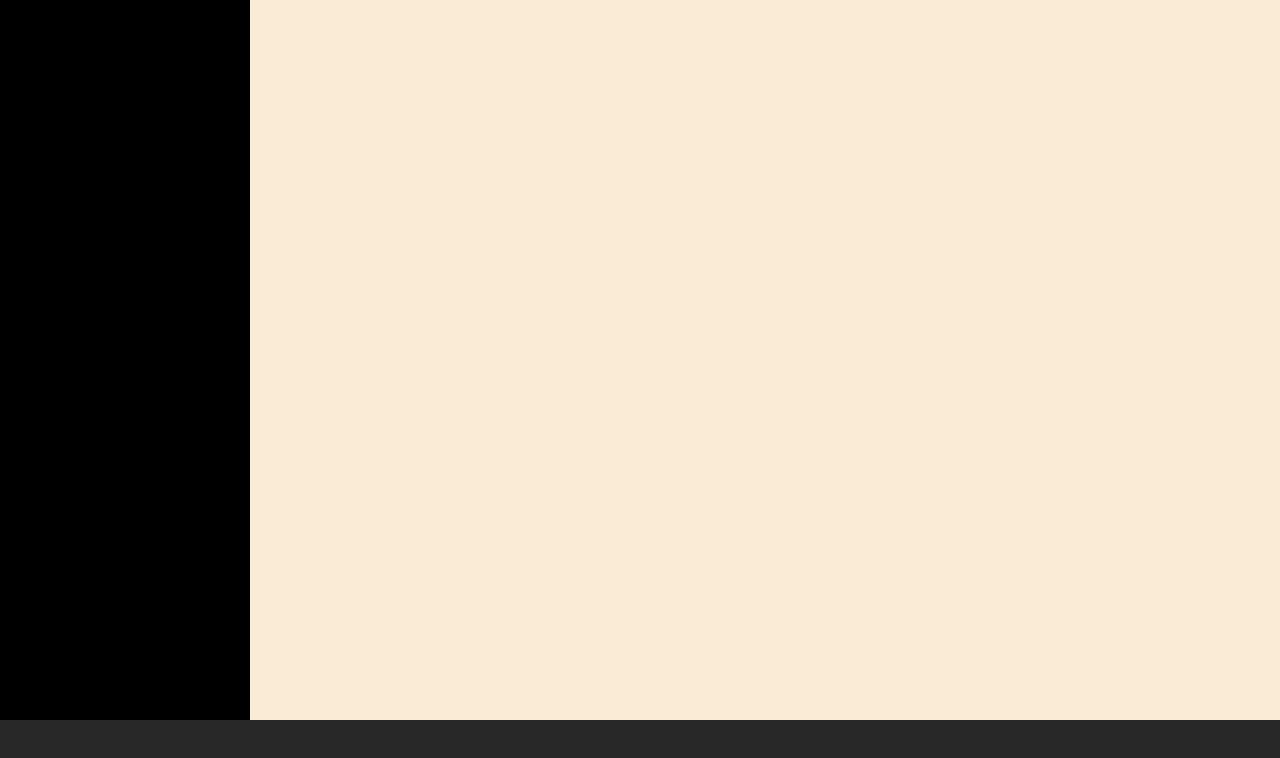
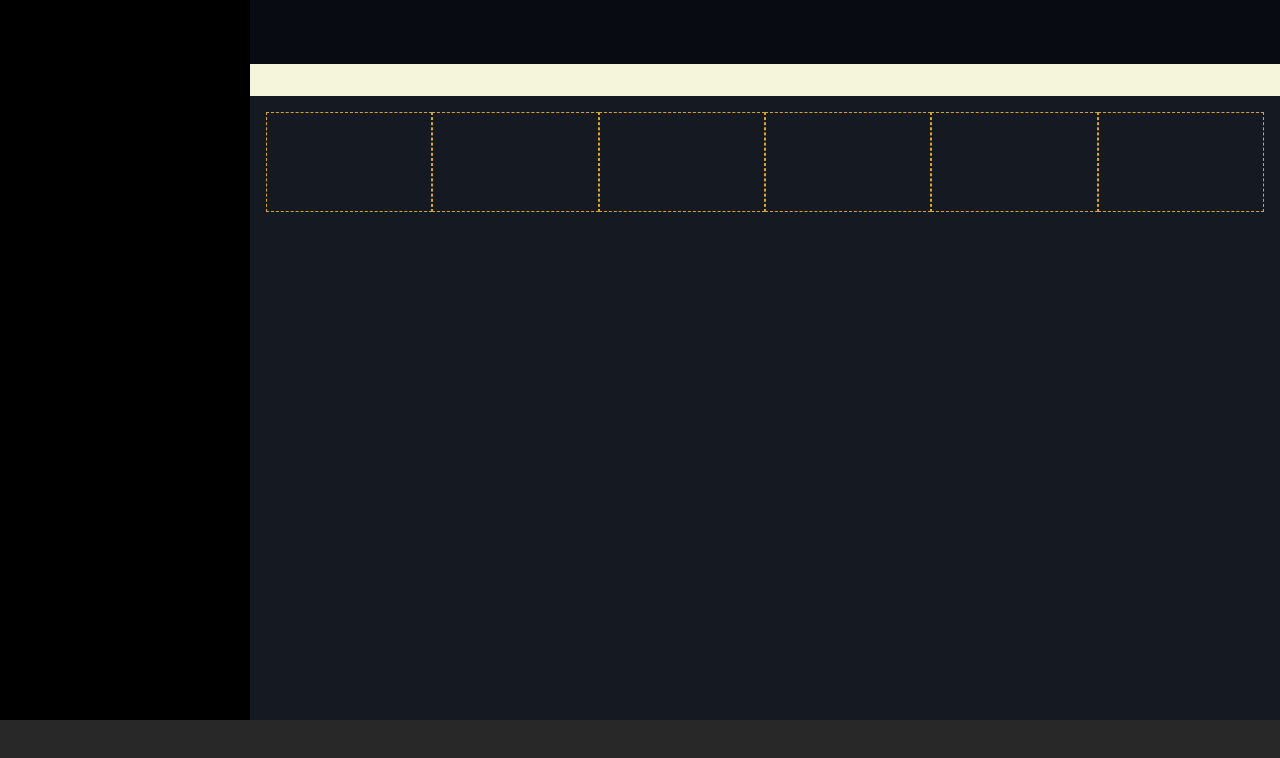
Before and after one commit to gab-che/html-css-spotifyweb, a plain HTML site: page index.html in a window 1280 px wide. Drawn offline with Linux system fonts and the light colour scheme.

Commit message:
added columns

```diff
--- a/css/style-media.css
+++ b/css/style-media.css
@@ -7,10 +7,14 @@
 
 /* Tablet - schermo medio - MD */
 @media screen and (min-width: 768px){
-
+    .col-1_4{
+        flex-basis: calc(100% / 4);
+    }
 }
 
 /* Desktop - schermo grande - LG */
 @media screen and (min-width: 992px){
-
+    .col-1_6{
+        flex-basis: calc(100% / 6);
+    }
 }
--- a/css/style.css
+++ b/css/style.css
@@ -18,6 +18,7 @@
 body{
     height: 100vh;
     font-family: Arial, Helvetica, sans-serif;
+    color: var(--text-primary);
     display: flex;
     flex-direction: column;
 }
@@ -35,11 +36,11 @@ body{
     flex-shrink: 0;
 }
 
-/* Container */
-.top-container{
-    background-color:antiquewhite;
+.wrap{
+    flex-wrap: wrap;
 }
 
+/* Container */
 .bottom-container{
     height: 80px;
     background-color: var(--bg-footer);
@@ -49,3 +50,35 @@ body{
     width: 80px;
     background-color: var(--bg-sidebar);
 }
+
+.main.container{
+    overflow: auto;
+}
+
+.header{
+    background-color: var(--bg-header);
+    padding: 2rem;
+    /* position fixed? */
+}
+
+.main-section{
+    background-color: var(--bg-main);
+    /* da togliere */
+    height: 100%;
+}
+
+.menu{
+    background-color: beige;
+    padding: 1rem;
+}
+
+section{
+    padding: 1rem;
+}
+
+.col-1_2{
+    flex-basis: calc(100% / 2);
+    border: 1px dashed goldenrod;
+    /* altezza da togliere */
+    height: 100px;
+}
--- a/index.html
+++ b/index.html
@@ -20,7 +20,46 @@
         <div class="sidebar-container shrink"></div>
 
         <!-- Sezione centrale -->
-        <div class="main-container grow"></div>
+        <div class="main-container grow">
+
+            <!-- Header -->
+            <div class="header"></div>
+
+            <!-- Sezione principale con contenuti -->
+            <div class="main-section">
+
+                <!-- Menu -->
+                <div class="menu"></div>
+
+                <!-- Sezione 1 - Recently played -->
+                <section>
+
+                    <!-- Titolo sezione -->
+                    <div class="section-title">
+                        <h4></h4>
+                        <h5></h5>
+                    </div>
+
+                    <!-- Riga sezione -->
+                    <div class="row flex wrap">
+
+                        <!-- Colonne responsive -->
+                        <div class="col-1_2 col-1_4 col-1_6"></div>
+                        <div class="col-1_2 col-1_4 col-1_6"></div>
+                        <div class="col-1_2 col-1_4 col-1_6"></div>
+                        <div class="col-1_2 col-1_4 col-1_6"></div>
+                        <div class="col-1_2 col-1_4 col-1_6"></div>
+                        <div class="col-1_2 col-1_4 col-1_6"></div>
+                    </div>
+                </section>
+
+                <!-- Sezione 2 - Creato per -->
+                <section></section>
+
+                <!-- Sezione 3 - Artisti popolari -->
+                <section></section>
+            </div>
+        </div>
     </div>
 
     <!-- Sezione footer fissa -->
```
